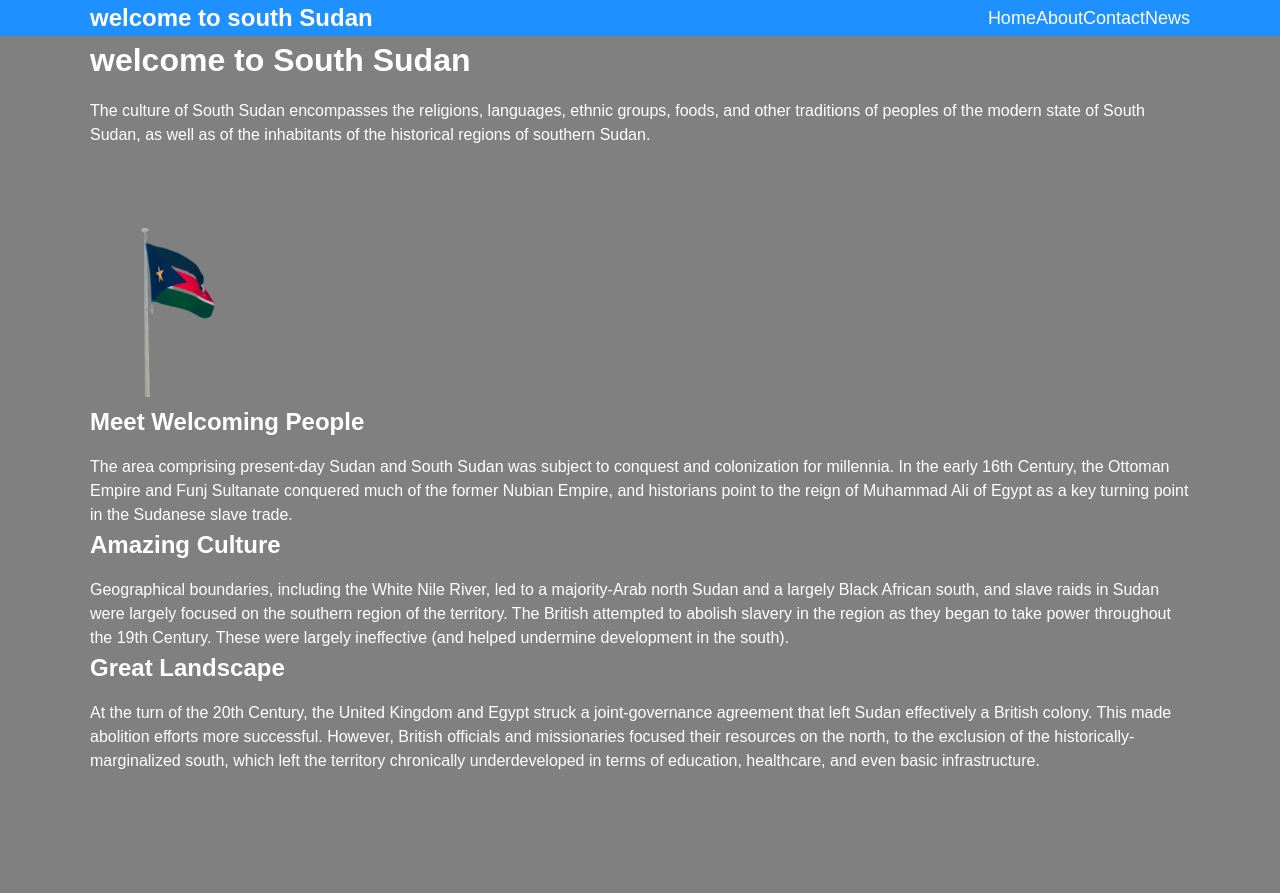
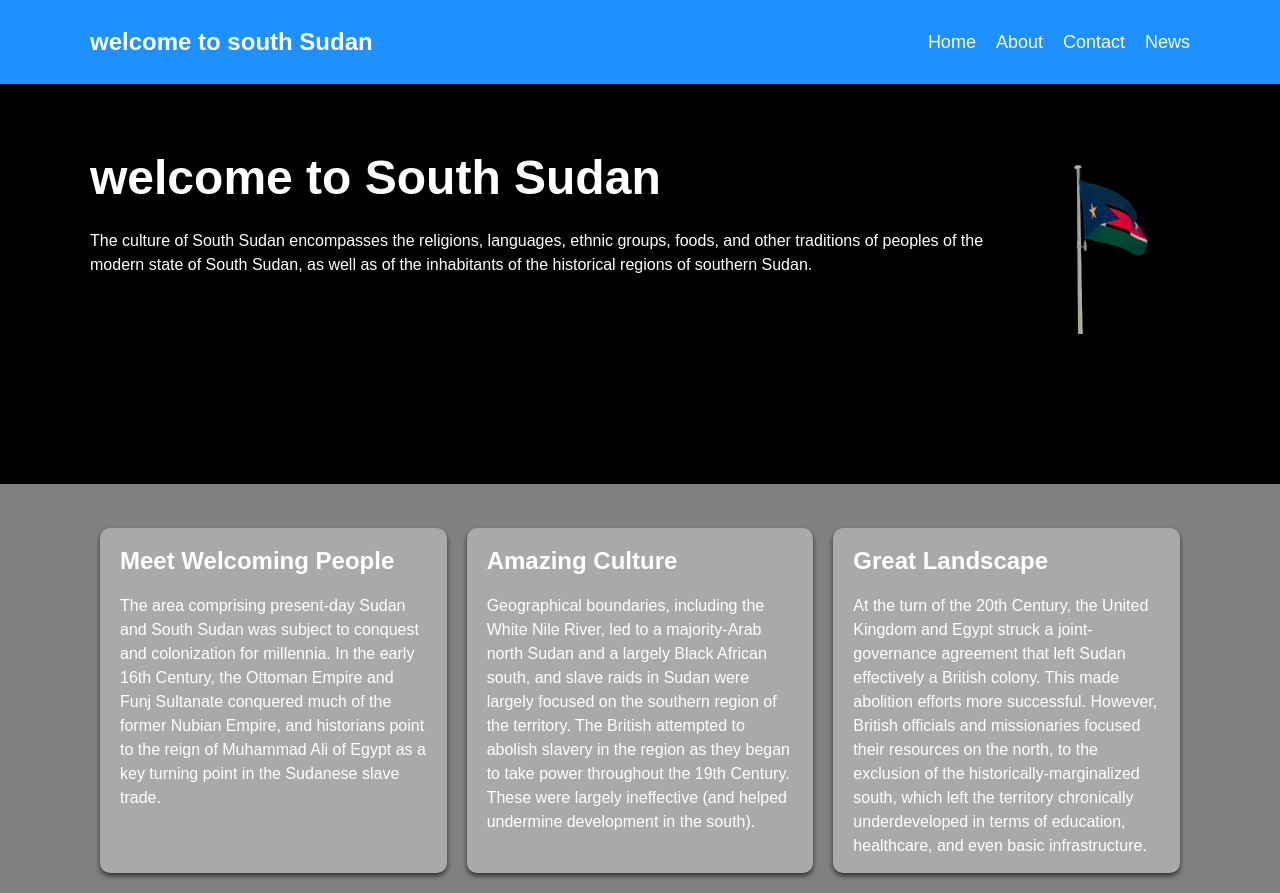
Before and after one commit to lukadeng/flexbox, a plain HTML site: page index.html in a window 1280 px wide. Before the commit the page ends 800 px from the top, so only its background shows below. Drawn offline with Linux system fonts and the light colour scheme.

Commit message:
added box show

```diff
--- a/app.css
+++ b/app.css
@@ -49,7 +49,43 @@ ul a {
   justify-content: space-between;
   align-items: center;
   height: 100%;
+  padding: 1.5rem;
 }
 .navigation ul {
   display: flex;
 }
+.navigation ul li {
+  margin-left: 20px;
+}
+
+.header {
+  background-color: black;
+  color: white;
+  min-height: 400px;
+}
+.header h1 {
+  font-size: 3rem;
+  font-weight: bold;
+  line-height: 1.5;
+}
+.header img {
+  max-width: 400px;
+}
+.header .container {
+  display: flex;
+  align-items: center;
+}
+.boxes .container {
+  display: flex;
+  justify-content: space-between;
+  padding-top: 1.5rem;
+}
+.box {
+  flex: 1;
+  background-color: #a9a9a9;
+  color: white;
+  border-radius: 10px;
+  margin: 20px 10px;
+  box-shadow: 0 3px 5px rgb(0, 0, 0, 0.6);
+  padding: 15px 20px;
+}
```
